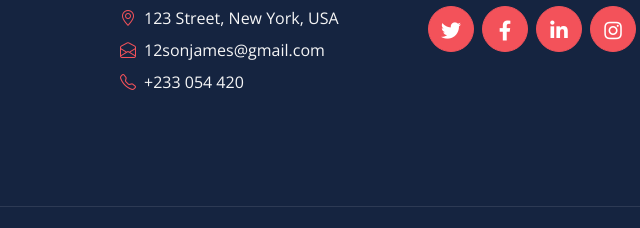
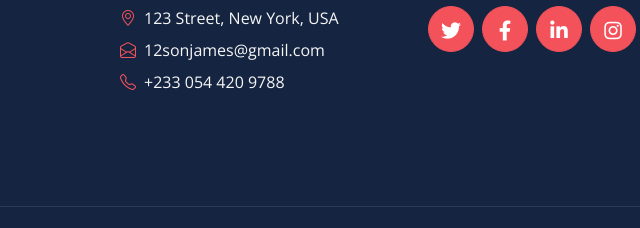
Before and after one commit to 12liyab/consulents2, a plain HTML site: page feature.html in a window 1280 px wide. Shown: the part 1563-1791 px from the top of the page, 544-1184 px from the left. Drawn offline with nearby package versions, Linux system fonts and the light colour scheme.

Commit message:
Update feature.html

```diff
--- a/feature.html
+++ b/feature.html
@@ -214,7 +214,7 @@
                 <h3 class="text-white mb-4">Get In Touch</h3>
                 <p class="mb-2"><i class="bi bi-geo-alt text-primary me-2"></i>123 Street, New York, USA</p>
                 <p class="mb-2"><i class="bi bi-envelope-open text-primary me-2"></i>12sonjames@gmail.com</p>
-                <p class="mb-0"><i class="bi bi-telephone text-primary me-2"></i>+233 054 420 </p>
+                <p class="mb-0"><i class="bi bi-telephone text-primary me-2"></i>+233 054 420 9788</p>
             </div>
             <div class="col-lg-3 col-md-6">
                 <h3 class="text-white mb-4">Follow Us</h3>
```
